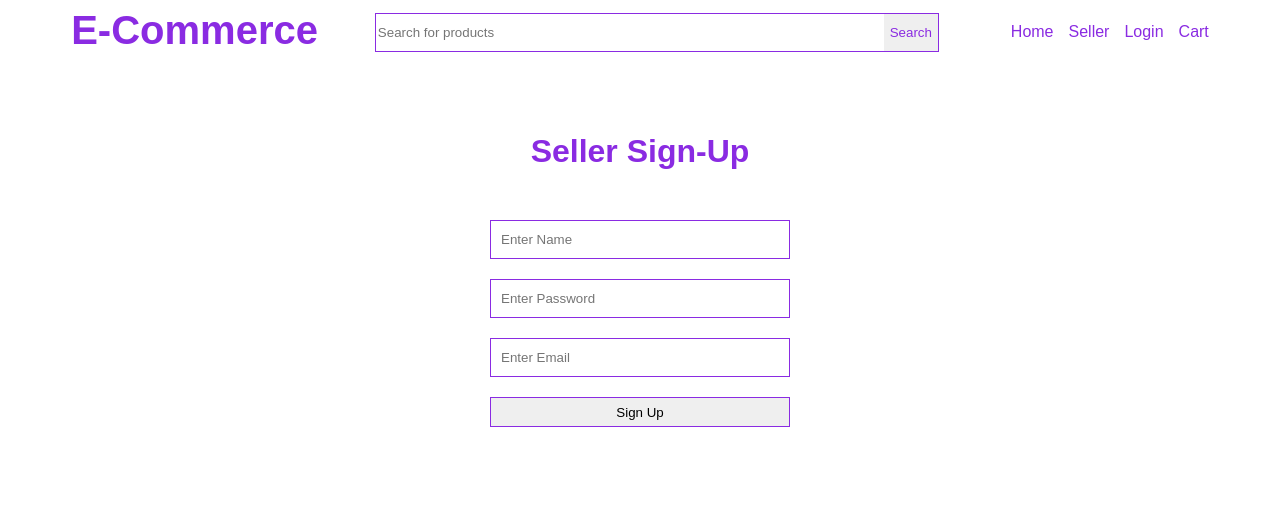
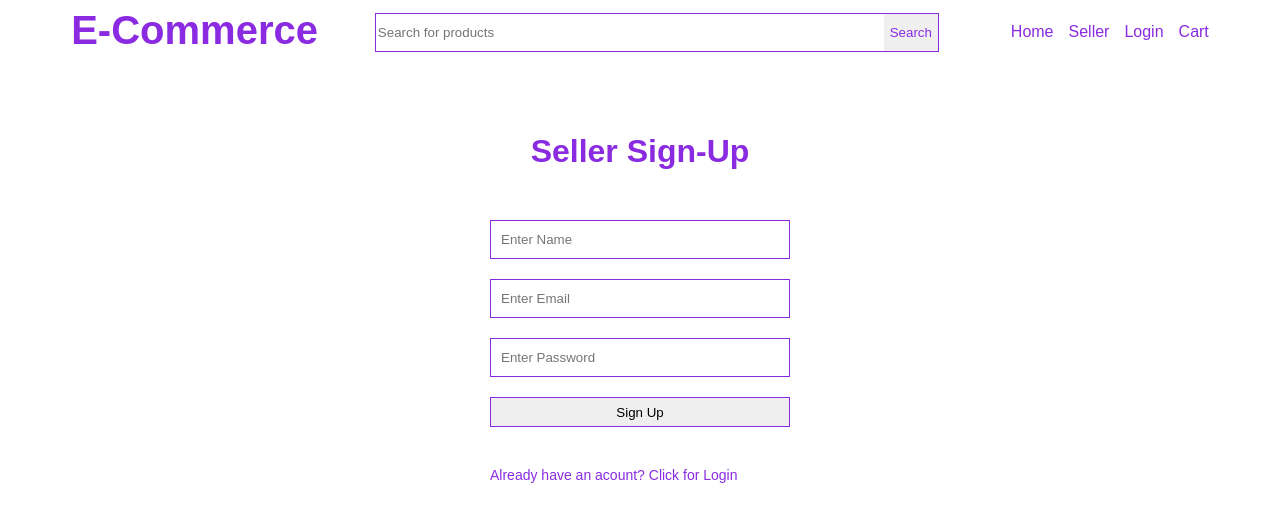
Before and after one commit to Mukul-hub-dotcom/ecommerce-angular, an Angular app: page /seller-auth in a window 1280 px wide. Shown: the top 522 px of the page. Built offline with nearby package versions, Linux system fonts and the light colour scheme.

Commit message:
made seller and login form

```diff
--- a/src/app/app.module.ts
+++ b/src/app/app.module.ts
@@ -5,6 +5,7 @@ import { BrowserModule } from '@angular/platform-browser';
 
 import { AppRoutingModule } from './app-routing.module';
 import { AppComponent } from './app.component';
+import { authGuard } from './auth.guard';
 import { HeaderComponent } from './header/header.component';
 import { HomeComponent } from './home/home.component';
 import { SellerAuthComponent } from './seller-auth/seller-auth.component';
@@ -25,7 +26,10 @@ import { SellerHomeComponent } from './seller-home/seller-home.component';
     FormsModule,
     HttpClientModule
   ],
-  providers: [],
+  providers: [
+    authGuard
+  ]
+  ,
   bootstrap: [AppComponent]
 })
 export class AppModule { }
--- a/src/app/auth.guard.ts
+++ b/src/app/auth.guard.ts
@@ -1,5 +1,16 @@
-import { CanActivateFn } from '@angular/router';
+import { Injectable } from '@angular/core';
+import { CanActivate, ActivatedRouteSnapshot, RouterStateSnapshot, UrlTree } from '@angular/router';
+import { Observable } from 'rxjs';
+import { SellerService } from './services/seller.service';
 
-export const authGuard: CanActivateFn = (route, state) => {
-  return true;
-};
+@Injectable()
+export class authGuard implements CanActivate {
+  constructor(private sellerService: SellerService) {}
+
+  canActivate(
+    route: ActivatedRouteSnapshot,
+    state: RouterStateSnapshot
+  ): Observable<boolean | UrlTree> | Promise<boolean | UrlTree> | boolean | UrlTree {
+    return this.sellerService.isSellerLogedIn;
+  }
+}
--- a/src/app/seller-auth/seller-auth.component.css
+++ b/src/app/seller-auth/seller-auth.component.css
@@ -4,3 +4,10 @@
     margin-top: 80px;
     color: blueviolet;
 }
+.auth-toggle-link{
+    color:blueviolet;
+    font-size: 14px;
+    margin-top: 20px;
+    text-align: left;
+    cursor: pointer;
+}
--- a/src/app/seller-auth/seller-auth.component.html
+++ b/src/app/seller-auth/seller-auth.component.html
@@ -1,11 +1,27 @@
-<div class="seller-auth">
+<div>
+
+  <div *ngIf="!showLogin" class="seller-auth">
     <div class="sign-up">
       <h1>Seller Sign-Up</h1>
     </div>
     <form #sellerSignUp="ngForm" (ngSubmit)="signUp(sellerSignUp.value)" class="common-form" action="">
       <input class="form-input" name="name" type="text" ngModel placeholder="Enter Name" />
+      <input class="form-input" name="email" type="text" ngModel placeholder="Enter Email" />
       <input class="form-input" name="password" type="text" ngModel placeholder="Enter Password" />
-    <input class="form-input" name="email" type="text" ngModel placeholder="Enter Email" />
       <button class="form-button">Sign Up</button>
+      <a class="auth-toggle-link" (click)="openLogin()">Already have an acount? Click for Login</a>
     </form>
   </div>
+  <div *ngIf="showLogin" class="seller-login">
+    <div class="sign-up">
+      <h1>Seller Login</h1>
+    </div>
+    <form #sellerLogin="ngForm" (ngSubmit)="login(sellerLogin.value)" class="common-form" action="">
+      <input class="form-input" name="email" type="text" ngModel placeholder="Enter Email" />
+      <input class="form-input" name="password" type="text" ngModel placeholder="Enter Password" />
+      <button class="form-button">Login</button>
+      <a class="auth-toggle-link" (click)="openSignup()">Don't have an acount? Click for Signup</a>
+
+    </form>
+  </div>
+</div>
--- a/src/app/seller-auth/seller-auth.component.ts
+++ b/src/app/seller-auth/seller-auth.component.ts
@@ -5,16 +5,27 @@ import { signUp } from '../data-type';
 @Component({
   selector: 'app-seller-auth',
   templateUrl: './seller-auth.component.html',
-  styleUrls: ['./seller-auth.component.css']
+  styleUrls: ['./seller-auth.component.css'],
 })
 export class SellerAuthComponent {
-  constructor(private seller:SellerService, private router:Router){}
-signUp(data:signUp):void{
-console.warn(data)
-this.seller.userSignUp(data).subscribe((res)=>{
-  if(res){
-this.router.navigate(['seller-home'])
+  showLogin=false
+  constructor(private seller: SellerService, private router: Router) {}
+
+  ngOnInit(): void {
+    this.seller.reloadSeller();
   }
-})
+  signUp(data: signUp): void {
+    console.warn(data);
+    this.seller.userSignUp(data);
+  }
+  login(data: signUp): void {
+    console.warn(data);
+    this.seller.userSignUp(data);
+  }
+  openLogin(){
+    this.showLogin=true
+  }
+  openSignup(){
+    this.showLogin=false
+  }
 }
-}
--- a/src/app/services/seller.service.ts
+++ b/src/app/services/seller.service.ts
@@ -1,14 +1,29 @@
 import { Injectable } from '@angular/core';
-import {HttpClient} from '@angular/common/http'
+import { HttpClient } from '@angular/common/http';
 import { signUp } from '../data-type';
-
+import { BehaviorSubject } from 'rxjs';
+import { Router } from '@angular/router';
 @Injectable({
-  providedIn: 'root'
+  providedIn: 'root',
 })
 export class SellerService {
-
-  constructor(private http:HttpClient) { }
-  userSignUp(data:signUp){
-    return this.http.post('http://localhost:3000/seller',data)
+  isSellerLogedIn = new BehaviorSubject<boolean>(false);
+  constructor(private http: HttpClient,private router:Router) {}
+  userSignUp(data: signUp) {
+    this.http
+      .post('http://localhost:3000/seller', data, { observe: 'response' })
+      .subscribe((res) => {
+        if(res){
+          this.isSellerLogedIn.next(true)
+        localStorage.setItem('seller',JSON.stringify(res.body))
+        this.router.navigate(['seller-home'])
+        }
+      });
+  }
+  reloadSeller(){
+    if(localStorage.getItem('seller')){
+      this.isSellerLogedIn.next(true)
+      this.router.navigate(['seller-home'])
+    }
   }
 }
```
Lines whose indentation alone changed are shown as unchanged.
